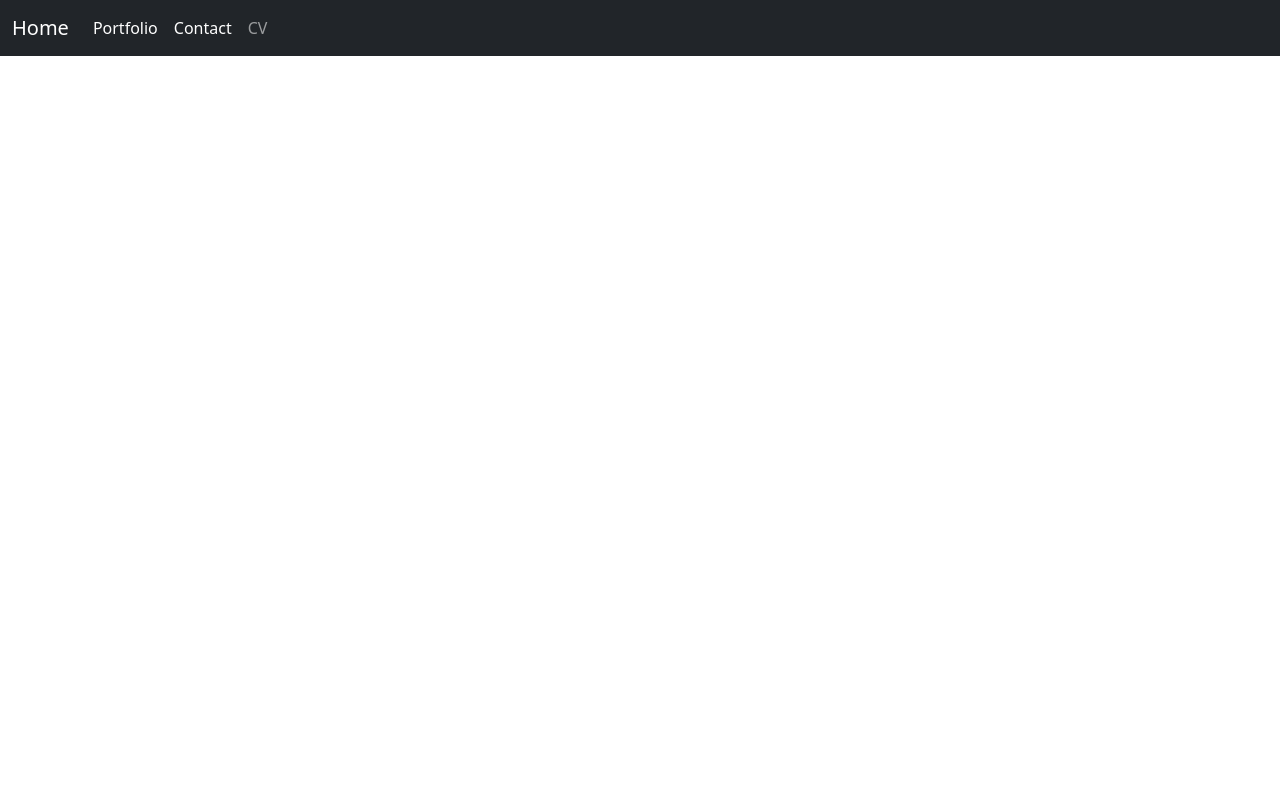
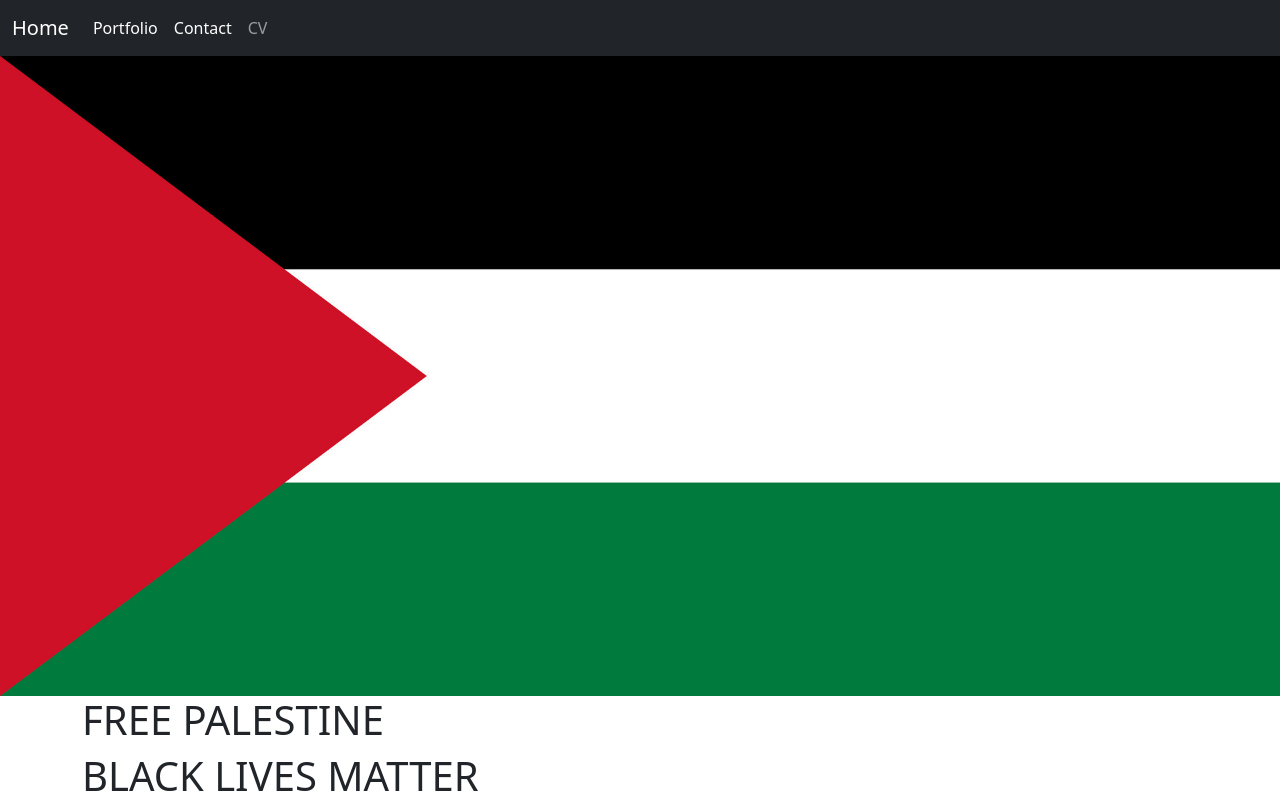
Before and after one commit to AGhafoor94/portfolio-website, a React (Create React App) app: page / in a window 1280 px wide. Built offline with nearby package versions, Linux system fonts and the light colour scheme.

Commit message:
Route added

```diff
--- a/src/components/Routes.js
+++ b/src/components/Routes.js
@@ -12,6 +12,9 @@ export const Routes = () => {
       <Router>
         <Navigation />
         <Switch>
+          <Route path="/" exact>
+            <Home />
+          </Route>
           <Route path="/portfolio-website/" exact>
             <Home />
           </Route>
```
